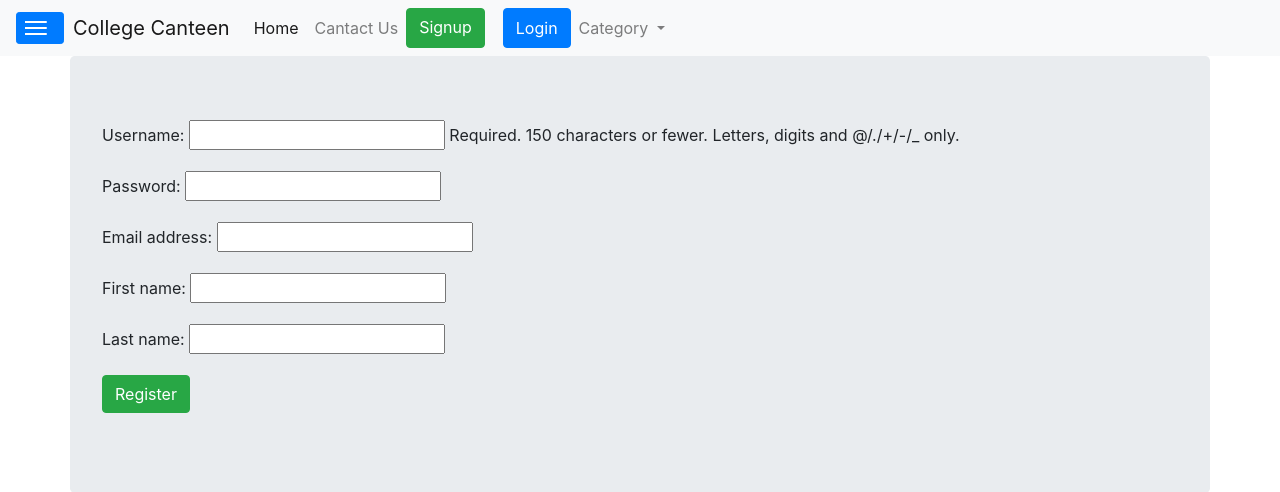
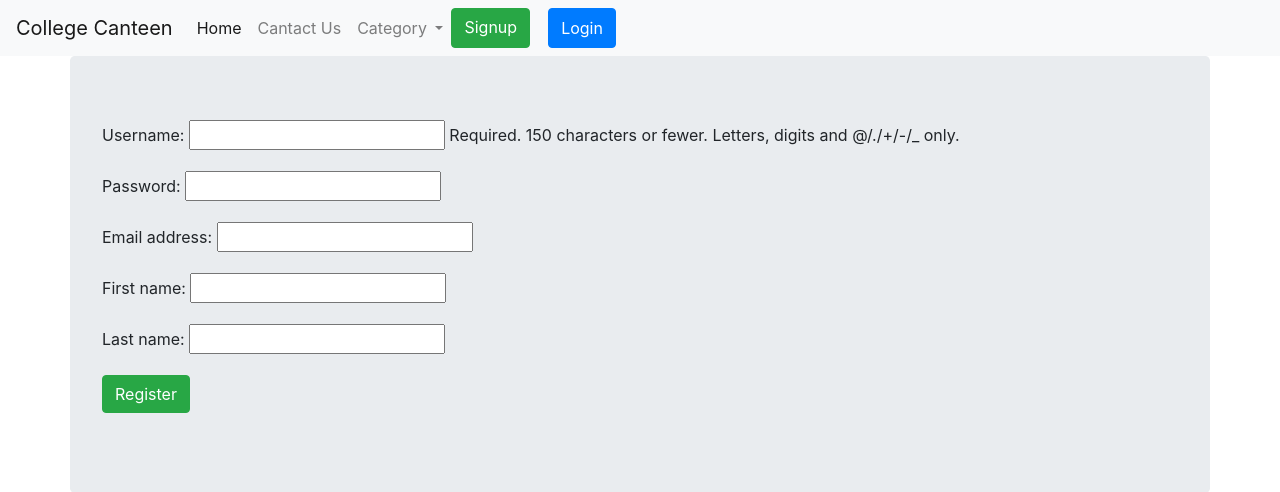
Before and after one commit to rishikesh1999/college-ka-canteen, a Django app: page /signup/ in a window 1280 px wide. Shown: the top 492 px of the page. Run offline with Django 3.2, Linux system fonts and the light colour scheme; some libraries are stand-ins or nearby versions.

Commit message:
make it best'

```diff
--- a/templates/signup.html
+++ b/templates/signup.html
@@ -17,12 +17,8 @@
   <body>
 
     <nav class="navbar navbar-expand-lg navbar-light bg-light">
-      <a class="btn btn-sm btn-primary" data-toggle="collapse" href="#collapseExample" role="button" aria-expanded="false" aria-controls="collapseExample">
-        <svg xmlns="https://www.w3.org/2000/svg" width="30" height="20" fill="currentColor" class="bi bi-justify" viewBox="3 3 15 8">
-        <path fill-rule="evenodd" d="M2 12.5a.5.5 0 0 1 .5-.5h11a.5.5 0 0 1 0 1h-11a.5.5 0 0 1-.5-.5zm0-3a.5.5 0 0 1 .5-.5h11a.5.5 0 0 1 0 1h-11a.5.5 0 0 1-.5-.5zm0-3a.5.5 0 0 1 .5-.5h11a.5.5 0 0 1 0 1h-11a.5.5 0 0 1-.5-.5zm0-3a.5.5 0 0 1 .5-.5h11a.5.5 0 0 1 0 1h-11a.5.5 0 0 1-.5-.5z"/>
-      </svg>
-  </a>
-    &nbsp&nbsp<a class="navbar-brand" href="#">College Canteen</a>
+
+    <a class="navbar-brand" href="#">College Canteen</a>
     <button class="navbar-toggler" type="button" data-toggle="collapse" data-target="#navbarSupportedContent" aria-controls="navbarSupportedContent" aria-expanded="false" aria-label="Toggle navigation">
       <span class="navbar-toggler-icon"></span>
     </button>
@@ -35,9 +31,6 @@
         <li class="nav-item">
           <a class="nav-link" href="#">Cantact Us</a>
 
-
-        </li><a href="https://college-ka-canteen.herokuapp.com/signup/" class="btn btn-success" >Signup</a>&nbsp&nbsp&nbsp&nbsp
-        <button type="button" id="loginbutton" class="btn btn-primary" data-toggle="modal" data-target="#exampleModal" data-whatever="@mdo">Login</button>
         <li class="nav-item dropdown">
           <a class="nav-link dropdown-toggle" href="#" id="navbarDropdown" role="button" data-toggle="dropdown" aria-haspopup="true" aria-expanded="false">
             Category
@@ -52,7 +45,12 @@
         </li>
 
       <li class="nav-item">
+
+                </li><a href="https://college-ka-canteen.herokuapp.com/signup/" class="btn btn-success" >Signup</a>&nbsp&nbsp&nbsp&nbsp
+
       </li>
+      <button type="button" id="loginbutton" class="btn btn-primary" data-toggle="modal" data-target="#exampleModal" data-whatever="@mdo">Login</button>
+      <li class="nav-item"></li>
     </ul>
 </nav>
       <div class="modal fade" id="exampleModal" tabindex="-1" role="dialog" aria-labelledby="exampleModalLabel" aria-hidden="true">
```
